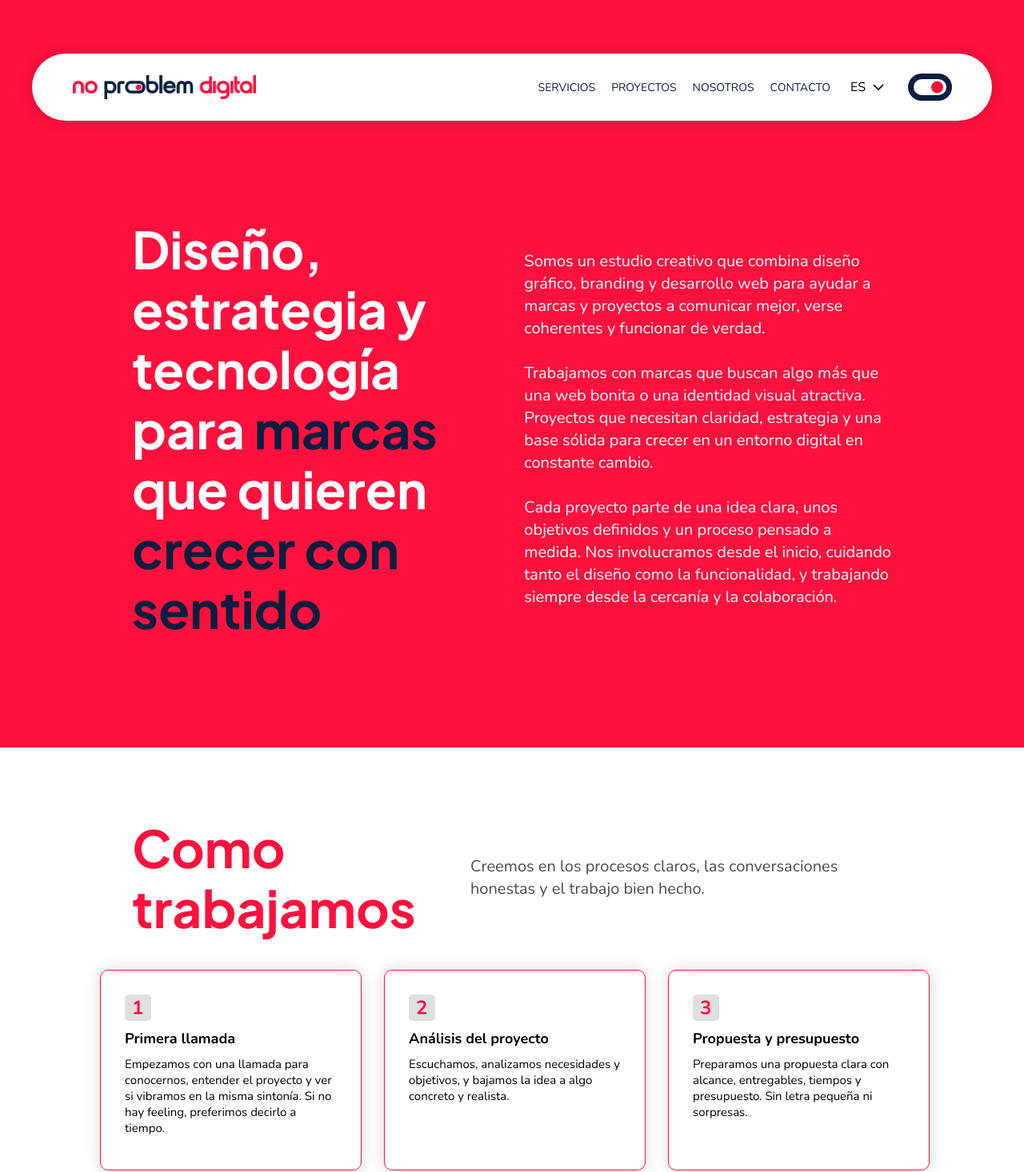
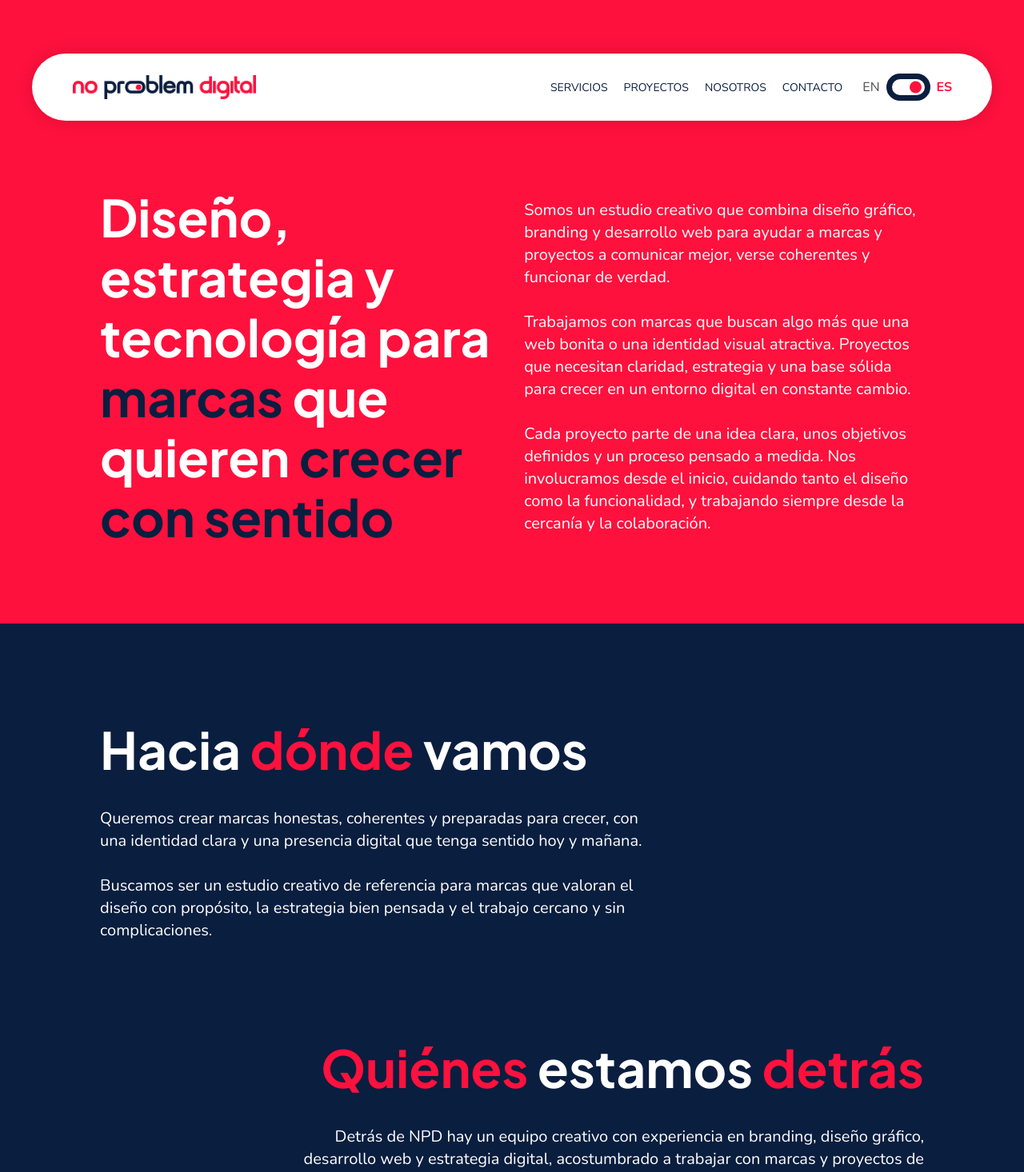
Before and after one commit to rebkg87/noproblemdigital-website, a React (Vite) app: page /nosotros in a window 1280 px wide. Shown: the top 1466 px of the page at 80% size. Built offline with nearby package versions, Linux system fonts and the light colour scheme.

Commit message:
fix(sections): simpliply landing page and fix text padding

```diff
--- a/src/componets/common/Header.jsx
+++ b/src/componets/common/Header.jsx
@@ -1,8 +1,7 @@
 import { useState } from "react"
 import NPDLogo from "../icons/custom/NPDlogo"
-import { LanguageToggle } from "../ui/LanguageToggle"
 import { NavigationMenu } from "../ui/NavigationMenu"
-import { ThemeToggle } from "../ui/ThemeToggle"
+import { LanguageSwitchToggle } from "../ui/ThemeToggle"
 
 export const Header = () => {
     const [isMenuOpen, setIsMenuOpen] = useState(false)
@@ -27,10 +26,7 @@ export const Header = () => {
             {/* Contenido del menú - oculto en mobile cuando está cerrado */}
             <div className={`${isMenuOpen ? 'flex' : 'hidden'} md:flex flex-col md:flex-row items-center gap-6.25 w-full md:w-auto mt-6.25 md:mt-0`}>
                 <NavigationMenu/>
-                <div className="flex flex-row gap-6.25 items-center">
-                    <LanguageToggle/>
-                    <ThemeToggle/>
-                </div>
+                <LanguageSwitchToggle/>
             </div>
         </div>
     )
--- a/src/componets/ui/TextSection.jsx
+++ b/src/componets/ui/TextSection.jsx
@@ -93,7 +93,7 @@ export const TextSection = ({
     const dir = directionClasses[direction];
 
     return (
-        <div className={`flex flex-col ${align} p-10 md:w-auto h-auto ${label ? 'gap-10' : ''} ${className}`}>
+        <div className={`flex flex-col ${align} md:w-auto h-auto ${label ? 'gap-10' : ''} ${className}`}>
             {label && (
                 <span className={`font-primary text-size-h3 font-h3 leading-line-h3 uppercase tracking-[0.23em] ${colors.label}`}>
                     {label}
--- a/src/componets/ui/ThemeToggle.jsx
+++ b/src/componets/ui/ThemeToggle.jsx
@@ -1,10 +1,20 @@
-import { useTheme } from "../../providers/ThemeProvider"
+import { useTranslation } from "react-i18next"
 
-export const ThemeToggle = () => {
-    const { darkMode, toggleDarkMode } = useTheme()
+export const LanguageSwitchToggle = () => {
+    const { i18n } = useTranslation()
+    const isSpanish = i18n.language === 'es'
+
+    const toggleLanguage = () => {
+        i18n.changeLanguage(isSpanish ? 'en' : 'es')
+    }
+
     return (
-        <button onClick={toggleDarkMode} aria-label="Toggle theme" className=" relative w-13.75 h-8.5 rounded-full border-7 border-brand-primary transition-colors">
-            <span className={`absolute -translate-y-1/2 w-3.75 h-3.75 rounded-full transition-all ${darkMode ? 'left-1 bg-brand-primary' : 'right-1 bg-brand-secondary' }`}/>
+        <button onClick={toggleLanguage} aria-label="Toggle language" className="flex items-center gap-2">
+            <span className={`font-secondary text-size-b2 ${!isSpanish ? 'text-brand-secondary font-bold' : 'text-content-primary'}`}>EN</span>
+            <div className="relative w-13.75 h-8.5 rounded-full border-7 border-brand-primary transition-colors">
+                <span className={`absolute top-1/2 -translate-y-1/2 w-3.75 h-3.75 rounded-full transition-all bg-brand-secondary ${isSpanish ? 'right-1' : 'left-1'}`}/>
+            </div>
+            <span className={`font-secondary text-size-b2 ${isSpanish ? 'text-brand-secondary font-bold' : 'text-content-primary'}`}>ES</span>
         </button>
     )
 }
--- a/src/i18n/locales/en.json
+++ b/src/i18n/locales/en.json
@@ -29,7 +29,7 @@
         "button-text": "Start your project"
     },
     "benefits": {
-        "title": "We design\nwith purpose.\nWe work\nwith you.",
+        "title": "We design with purpose.\nWe work with you.",
         "subtitle": "It's not just about having a beautiful brand or a functional website. It's about feeling supported, having clarity, and trusting that your project is in good hands.\nAt No Problem Digital, we combine design, strategy, and content to help your brand grow with purpose and without complications.",
         "cards": [
             {
@@ -364,7 +364,7 @@
     },
     "services-page": {
         "hero": {
-            "title": "What we do so your *brand truly works*",
+            "title": "What we do so\nyour *brand*\n*truly works*",
             "subtitle": "We design, plan, and build brands from strategy and intention.\n\nEvery service is designed to solve real problems, improve your digital presence, and help you grow with coherence, focus, and well-made decisions. No doing things just because. Everything has a reason."
         },
         "whatWeDo": {
--- a/src/i18n/locales/es.json
+++ b/src/i18n/locales/es.json
@@ -29,7 +29,7 @@
         "button-text": "Empieza tu proyecto"
     },
     "benefits": {
-        "title": "Diseñamos\ncon propósito.\nTrabajamos\ncontigo.",
+        "title": "Diseñamos con propósito.\nTrabajamos contigo.",
         "subtitle": "No se trata solo de tener una marca bonita o una web funcional. Se trata de sentirte acompañada, de tener claridad y de confiar en que tu proyecto está en buenas manos.\n \n En No Problem Digital, combinamos diseño, estrategia y contenido para que tu marca crezca con propósito y sin complicaciones.",
         "cards": [
             {
@@ -338,7 +338,7 @@
     },
     "services-page": {
         "hero": {
-            "title": "Lo que hacemos para que tu *marca funcione* de verdad",
+            "title": "Lo que hacemos\npara que tu *marca funcione* de verdad",
             "subtitle": "Diseñamos, planificamos y construimos marcas desde la estrategia y la intención.\n\nada servicio está pensado para resolver problemas reales, mejorar tu presencia digital y ayudarte a crecer con coherencia, foco y decisiones bien tomadas. Nada de hacer por hacer. Todo tiene un porqué."
         },
         "whatWeDo": {
--- a/src/pages/about/AboutPage.jsx
+++ b/src/pages/about/AboutPage.jsx
@@ -19,23 +19,7 @@ export const AboutPage = () => {
                     contentClassName="flex-col md:flex-row gap-8.75 md:!items-center"
                 />
             </div>
-            <div className="bg-white px-2.5 md:px-31.25 py-12 flex flex-col gap-10z items-center justify-center pb-20">
-                <TextSection
-                    titleKey={content.how.title}
-                    subtitleKey={content.how.subtitle}
-                    variant='lightRed'
-                    direction="col"
-                    alignment="left"
-                    subtitleClassName="max-w-149"
-                    contentClassName="flex-col md:flex-row gap-8.75 md:!items-center"
-                />
-                <div className="grid grid-cols-1 md:grid-cols-3 gap-5 md:gap-8.75">
-                    {content.how.steps.map((step, index) => (
-                        <Card key={index} title={step.title} description={step.description} icon={step.icon} iconPosition="top" variant="redOutline" size="horizontal" className=" shadow-soft justify-start "/>
-                    ))}
-                </div>
-            </div>
-            <div className="bg-brand-primary px-2.5 md:px-31.25 py-12 flex flex-col gap-2.5 ">
+            <div className="bg-brand-primary px-2.5 md:px-31.25 py-5 flex flex-col gap-2.5 md:gap-30 md:py-30 ">
                     <TextSection titleKey={content.team.section1.title} subtitleKey={content.team.section1.subtitle} variant="dark" direction="col" alignment="left" subtitleClassName="max-w-170" contentClassName="gap-8.75"/>
                     <TextSection titleKey={content.team.section2.title} subtitleKey={content.team.section2.subtitle} variant="darkInverse" direction="col" alignment="right" subtitleClassName="max-w-200" contentClassName="gap-8.75"/>
                 </div>
--- a/src/pages/homepage/sections/AboutSection.jsx
+++ b/src/pages/homepage/sections/AboutSection.jsx
@@ -6,7 +6,7 @@ import { useSectionContent } from "../../../hooks/useSectionContent";
 export const AboutSection = () => {
     const content =  useSectionContent('about');
     return (
-        <section className="w-full h-auto bg-white flex flex-col md:flex-row items-center justify-center gap-12.5 py-15 px-2.5 md:px-0 md:py-24 ">
+        <section className="w-full h-auto bg-white flex flex-col md:flex-row items-center justify-center gap-12.5 py-15 px-15 md:px-0 md:py-24 ">
             <div className="relative w-[320px] h-125 md:w-118.25 md:h-135.75 mb-[-40px] md:mb-0">
                 <img
                     src={AboutImage1}
--- a/src/pages/homepage/sections/HomepageHeroSection.jsx
+++ b/src/pages/homepage/sections/HomepageHeroSection.jsx
@@ -12,7 +12,7 @@ export const HomepageHeroSection = () => {
             className="bg-cover h-auto md:h-190"
             style={{ backgroundImage: `url(${bgHero})` }}
         >
-            <div className='px-2.5 md:px-0 pt-45 flex flex-col items-center justify-center gap-10 md:gap-12 pb-25 md:pb-44'>
+            <div className='px-2.5 md:px-0 pt-65 flex flex-col items-center justify-center gap-10 md:gap-12 py-25 md:py-55'>
                 <TextSection isAnimated titleKey={content.title} subtitleKey={content.subtitle} variant='hero' contentClassName='gap-5' subtitleClassName='max-w-120'/>
                 <Button variant='primary' onClick={() => navigate('/contacto')}>{content.buttonText}</Button>
             </div>
--- a/src/pages/homepage/sections/ProjectsSection.jsx
+++ b/src/pages/homepage/sections/ProjectsSection.jsx
@@ -9,8 +9,8 @@ export const ProjectsSection = () => {
     const navigate = useNavigate();
 
     return (
-        <section className="bg-brand-primary w-full h-auto px-2.5 md:px-24 py-10 md:py-28.75 flex flex-col items-center justify-center gap-5 md:gap-21.5">
-            <TextSection labelKey={content.label} titleKey={content.title} subtitleKey={content.subtitle} variant="dark" contentClassName="gap-5"/>
+        <section className="bg-brand-primary w-full h-auto px-2.5 md:px-24 py-15 md:py-28.75 flex flex-col items-center justify-center gap-10 md:gap-21.5">
+            <TextSection labelKey={content.label} titleKey={content.title} variant="dark" contentClassName="px-5 md:px-0 gap-5"/>
             <ProjectsGallery/>
             <Button variant="primary" size="md" onClick={() => navigate('/proyectos')}>{content.buttonText}</Button>
         </section>
--- a/src/pages/homepage/sections/ServicesSection.jsx
+++ b/src/pages/homepage/sections/ServicesSection.jsx
@@ -8,7 +8,7 @@ export const ServicesSection = () =>  {
     const content = useSectionContent('services');
     const navigate = useNavigate();
     return (
-        <section className="bg-brand-secondary w-full h-auto md:h-360 px-2.5 md:px-24 py-10 md:py-28.75 flex flex-col items-center justify-center gap-5 md:gap-21.5">
+        <section className="bg-brand-secondary w-full h-auto md:h-360 px-10 md:px-24 py-10 md:py-28.75 flex flex-col items-center justify-center gap-5 md:gap-21.5">
             <TextSection labelKey={content.label} titleKey={content.title} subtitleKey={content.subtitle} variant="accent" contentClassName='gap-5'/>
             <div className="gap-5 md:gap-8.75 grid grid-cols-1 md:grid-cols-3">
             {content.cards.map ((card, index) => (
--- a/src/pages/services/ServicesPage.jsx
+++ b/src/pages/services/ServicesPage.jsx
@@ -31,12 +31,12 @@ export const ServicesPage = () => {
                     ))}
                 </div>
             </div>
-            <section className="px-5.5 md:px-15 md:pb-15 pt-5 md:pt-14
+            <section className="px-5.5 md:px-15 md:py-25 py-5
             flex flex-col items-center justify-center md:gap-10 bg-white">
                 <TextSection titleKey={content.ourProcess.title} subtitleKey={content.ourProcess.subtitle} alignment="center" variant="lightRed" contentClassName="gap-2.5" />
                 <Timeline steps={content.ourProcess.steps} />
             </section>
-            <section className="relative h-auto md:h-145.5 overflow-hidden">
+            <section className="relative h-auto md:h-115 overflow-hidden">
                         <div
                             className="absolute inset-0 bg-cover bg-center rotate-180"
                             style={{ backgroundImage: `url(${bgCTA})` }}
```
Also changed, not shown: src/pages/homepage/sections/BenefitsSection.jsx (+8 -8 lines).
